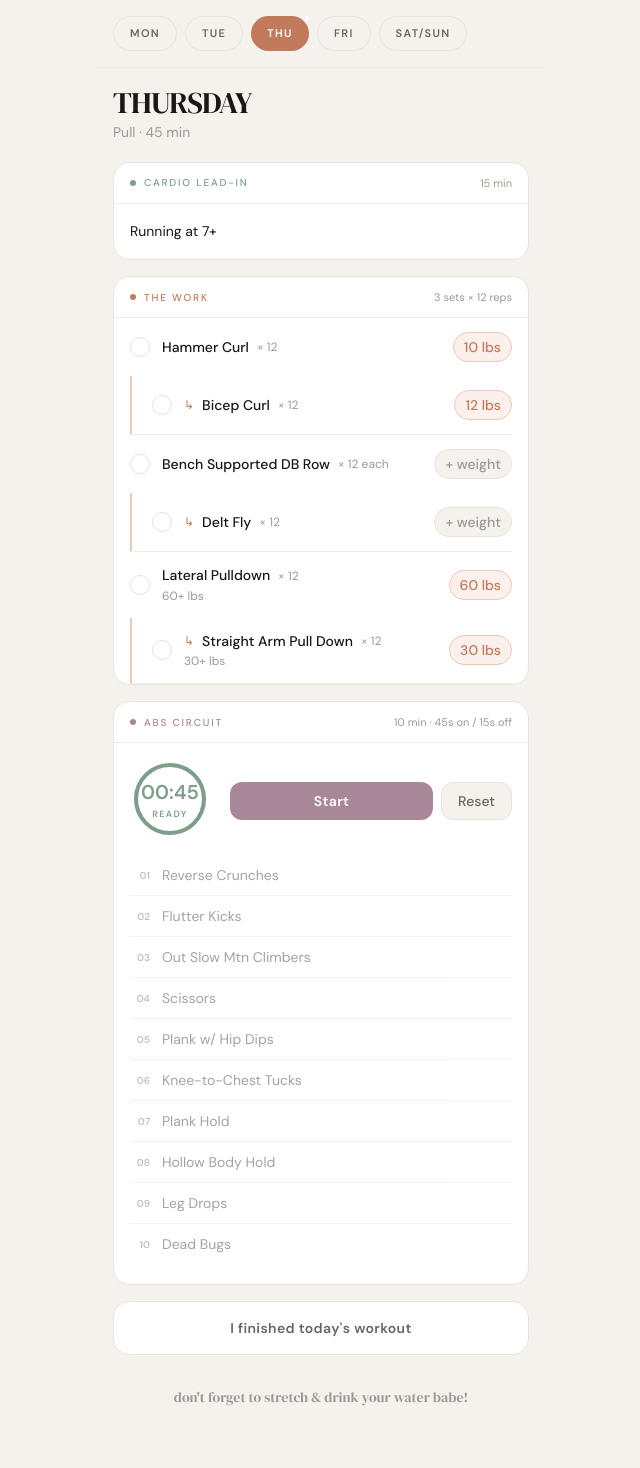
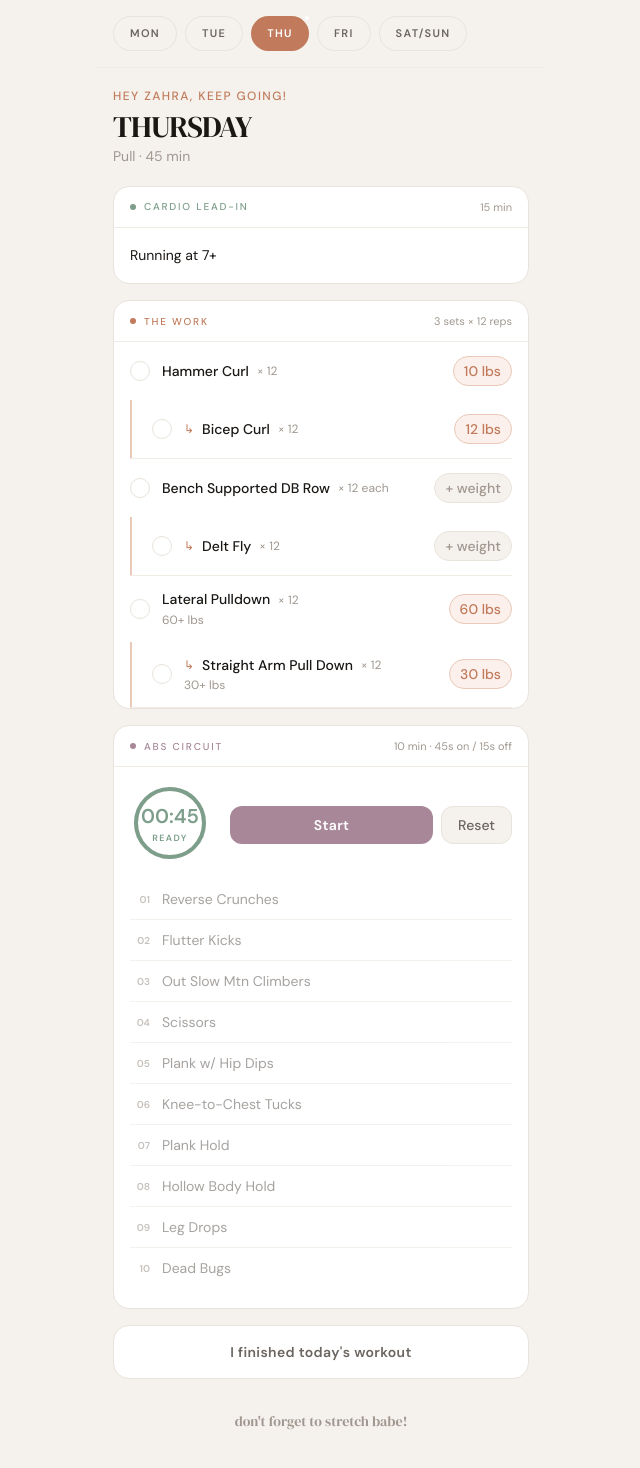
Before and after one commit to zahraquettawala/workout-pwa, a Next.js app: page / in a window 1280 px wide. Shown: the top 1468 px of the page, without its empty margins (319-959 px from the left). Before the commit the page ends 1447 px from the top, so only its background shows below. Built offline with nearby package versions, Linux system fonts and the light colour scheme.

Commit message:
Add motivational greeting to workout header

```diff
--- a/app/page.tsx
+++ b/app/page.tsx
@@ -23,7 +23,7 @@ export default function Home() {
           </section>
         )}
         <p className="text-center text-sm pb-10 pt-2" style={{ color: 'var(--text-muted)', fontFamily: 'var(--font-serif)' }}>
-          don't forget to stretch & drink your water babe!
+          don't forget to stretch babe!
         </p>
       </div>
     </div>
--- a/components/WorkoutView.tsx
+++ b/components/WorkoutView.tsx
@@ -40,6 +40,9 @@ export default function WorkoutView({ workout }: Props) {
     <div className="px-4 pb-6 space-y-4 pt-5">
       {/* Header */}
       <div className="pb-1">
+        <p className="text-xs font-medium tracking-[0.12em] uppercase mb-2" style={{ color: 'var(--accent)' }}>
+          Hey Zahra, keep going!
+        </p>
         <h1
           className="text-3xl tracking-tight leading-none"
           style={{ fontFamily: 'var(--font-serif)', color: 'var(--text)' }}
```
Also changed, not shown: 1 other file (tests, documents, lock files or other folders).
